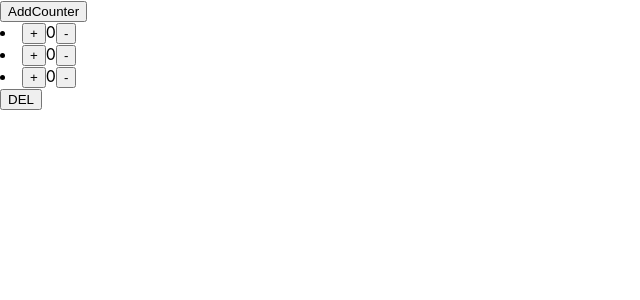
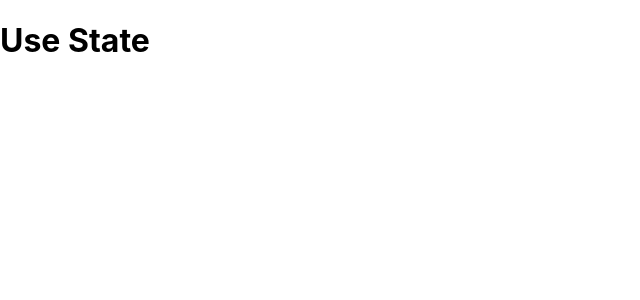
Before and after one commit to Nosov-Pavel/first31.07.21, a React (Create React App) app: page / in a window 1280 px wide. Shown: the top 300 px of the page, without its empty margins (0-640 px from the left). Built offline with nearby package versions, Linux system fonts and the light colour scheme.

Commit message:
counterApp

```diff
--- a/src/App.js
+++ b/src/App.js
@@ -1,29 +1,20 @@
 import {useState} from "react";
 
 function App(){
-    const iCounters = [0, 0, 0];
-    const [counters,setCounters] = useState(iCounters);
 
-    const addCounter = () => {
-        const newCounters = [...counters];
-        newCounters.push(0)
-        setCounters(newCounters)
+    const [counter, setCounter] = useState(0);
+    const matchAction = (digit) => {
+        setCounter(counter + digit)
     }
-    const delCounter = (index) => {
-        const newCounter = counters.filter((el, i) => i !== index)
-        setCounters(newCounter)
+    const reset = (digit) => {
+        setCounter(counter - counter)
     }
 
     return(
-        <div>
-            <button onClick={addCounter}>AddCounter</button>
-            {counters.map((el, i) => <li>
-            <button>+</button>
-            {el}
-            <button>-</button>
-            </li>)}
-            <button onClick={()=>delCounter(i)}>DEL</button>
+        <div className="App">
+            <h1>Use State</h1>
+
         </div>
     );
 }
-export default App;
+export default App
```
